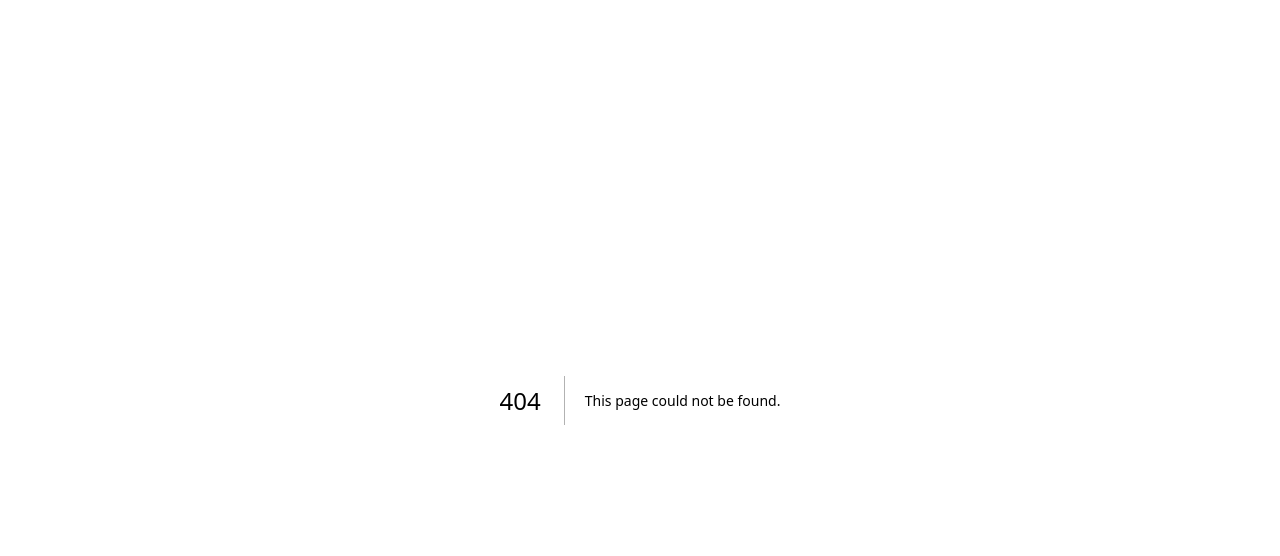
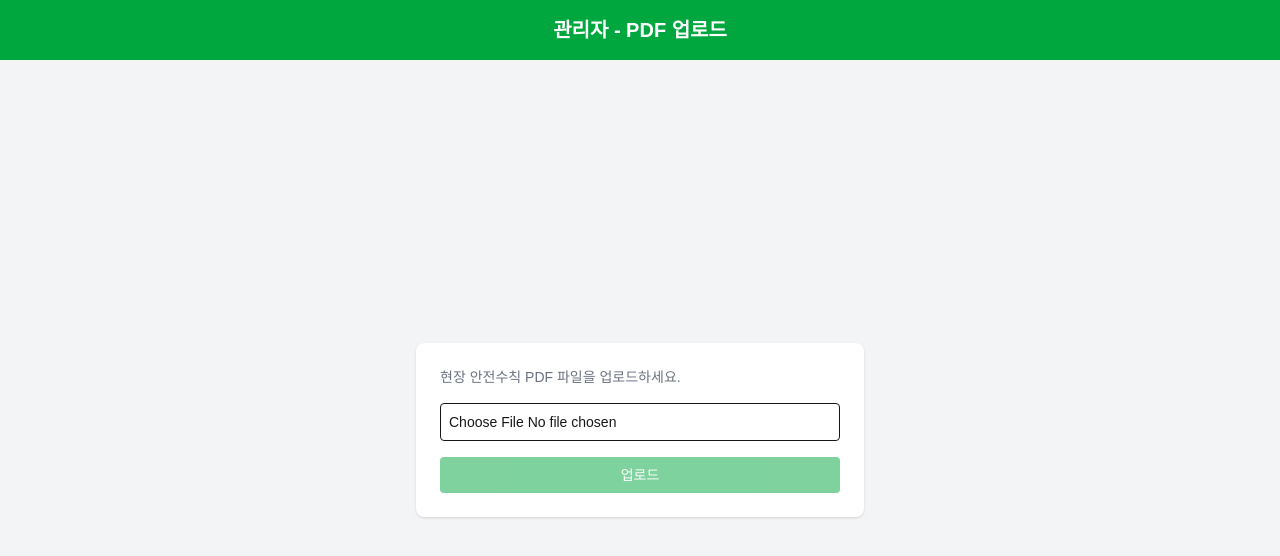
Before and after one commit to p4rksk/Site_agent_front, a Next.js app: page /admin in a window 1280 px wide. Before the commit this address had no page. Shown: the top 556 px of the page. Built offline with nearby package versions, Linux system fonts and the light colour scheme.

Commit message:
feat: 관리자 PDF 업로드 화면 완료

```diff
--- /dev/null
+++ b/app/admin/page.tsx
@@ -0,0 +1,67 @@
+"use client";
+
+import { useState } from "react";
+
+export default function AdminPage() {
+  const [file, setFile] = useState<File | null>(null);
+  const [message, setMessage] = useState("");
+  const [loading, setLoading] = useState(false);
+
+  const uploadPdf = async () => {
+    if (!file) return;
+
+    const formData = new FormData();
+    formData.append("file", file);
+    setLoading(true);
+
+    try {
+      const response = await fetch(
+        "https://site-agent.onrender.com/upload-pdf",
+        {
+          method: "POST",
+          body: formData,
+        },
+      );
+      const data = await response.json();
+      setMessage(data.message);
+    } catch {
+      setMessage("업로드 실패했습니다.");
+    } finally {
+      setLoading(false);
+    }
+  };
+
+  return (
+    <div className="flex flex-col h-screen bg-gray-100">
+      <header className="bg-green-600 text-white p-4 text-center font-bold text-xl">
+        관리자 - PDF 업로드
+      </header>
+
+      <div className="flex flex-col items-center justify-center flex-1 gap-4 p-4">
+        <div className="bg-white p-6 rounded-lg shadow w-full max-w-md">
+          <p className="text-sm text-gray-500 mb-4">
+            현장 안전수칙 PDF 파일을 업로드하세요.
+          </p>
+
+          <input
+            type="file"
+            accept=".pdf"
+            onChange={(e) => setFile(e.target.files?.[0] || null)}
+            className="w-full border rounded p-2 text-sm mb-4"
+          />
+
+          <button
+            onClick={uploadPdf}
+            disabled={!file || loading}
+            className="w-full bg-green-600 text-white py-2 rounded text-sm disabled:opacity-50">
+            {loading ? "업로드 중..." : "업로드"}
+          </button>
+
+          {message && (
+            <p className="mt-4 text-sm text-center text-green-700">{message}</p>
+          )}
+        </div>
+      </div>
+    </div>
+  );
+}
```
